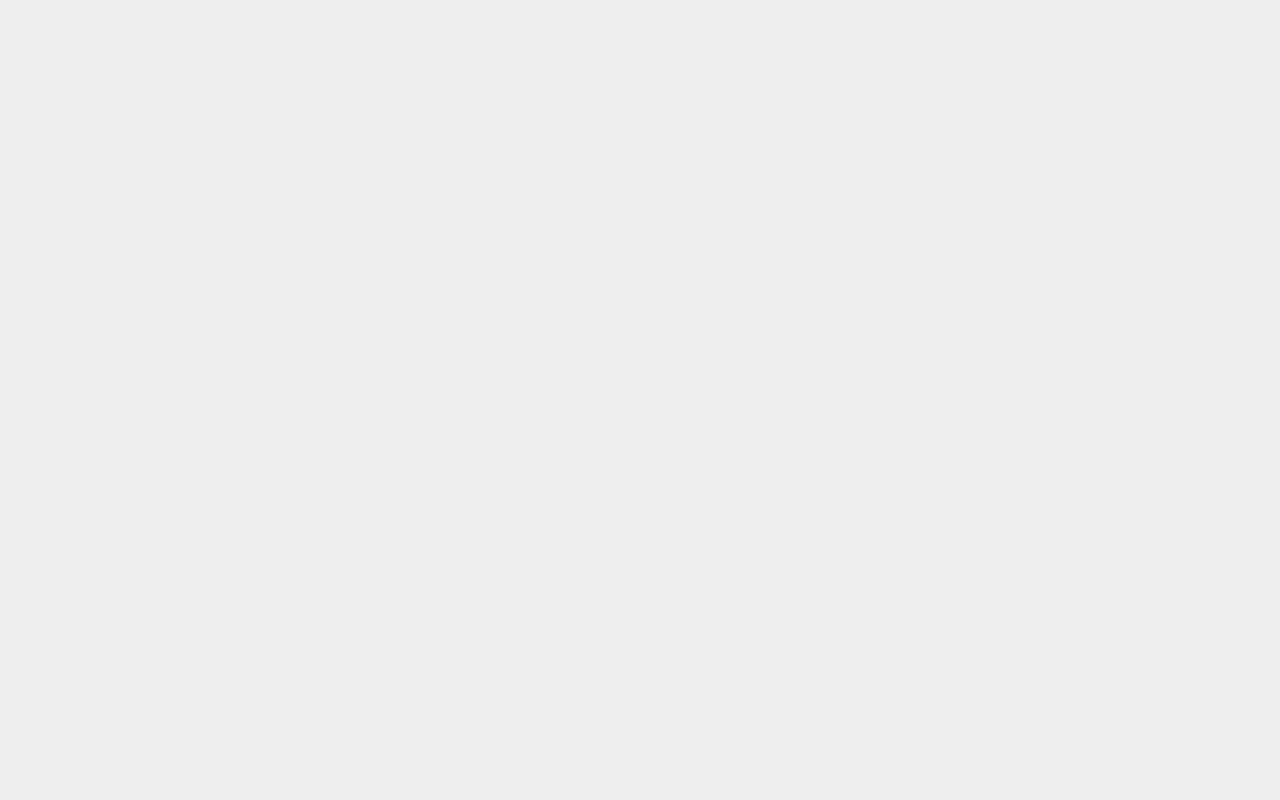
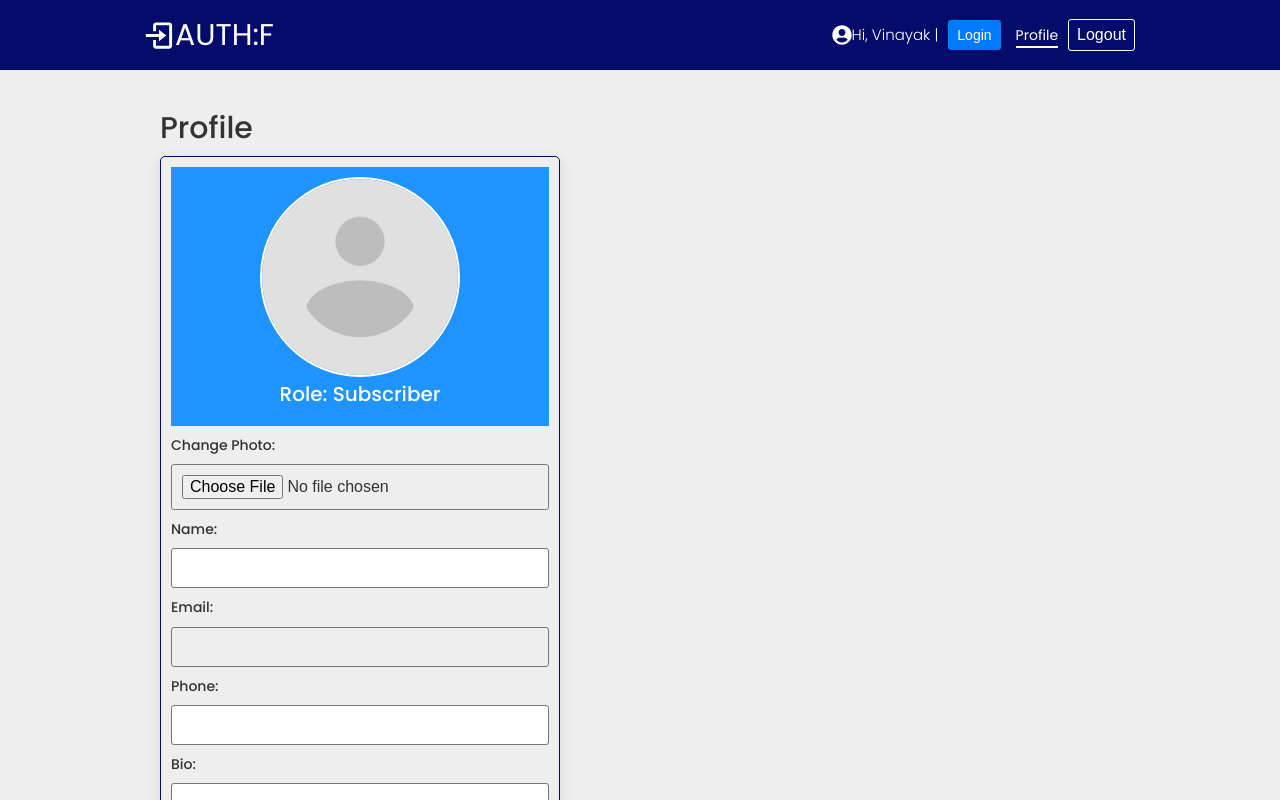
Before and after one commit to VinayakSingh2001/minorProject, a React (Create React App) app in the folder frontend/: page /profile in a window 1280 px wide. Before the commit this address had no page. Shown: the top 800 px of the page. Built offline with nearby package versions, Linux system fonts and the light colour scheme.

Commit message:
Added Profile Component

```diff
--- a/frontend/src/App.js
+++ b/frontend/src/App.js
@@ -7,6 +7,7 @@
 import Reset from "./pages/auth/Reset";
 import LoginWithCode from "./pages/auth/LoginWithCode";
 import Verify from "./pages/auth/Verify";
+import Profile from "./pages/profile/Profile";
 
 function App() {
   return (
@@ -34,6 +35,14 @@
               </Layout>
             }
           />
+          <Route
+            path="/profile"
+            element={
+              <Layout>
+                <Profile />
+              </Layout>
+            }
+          />
         </Routes>
       </BrowserRouter>
     </>
--- /dev/null
+++ b/frontend/src/pages/profile/Profile.js
@@ -0,0 +1,97 @@
+import React, { useState } from "react";
+import Card from "../../components/card/Card";
+import profileImg from "../../assets/avatarr.png";
+import "./Profile.scss";
+
+const initialState = {
+  name: "",
+  email: "",
+  phone: "",
+  bio: "",
+  photo: "",
+  role: "",
+  isVarified: false,
+};
+
+const Profile = () => {
+  const [profile, setProfile] = useState(initialState);
+
+  const handleImageChange = () => {};
+  const handleInputChange = () => {};
+
+  return (
+    <>
+      <section>
+        <div className="container">
+          <h2>Profile</h2>
+          <div className="--flex-start profile">
+            <Card cardClass={"card"}>
+              <div>
+                <div className="profile-photo">
+                  <div>
+                    <img src={profileImg} alt="Profileimg" />
+                    <h3>Role: Subscriber</h3>
+                  </div>
+                </div>
+                <form>
+                  <p>
+                    <label>Change Photo:</label>
+                    <input
+                      type="file"
+                      accept="image/*"
+                      name="image"
+                      onChange={handleImageChange}
+                    />
+                  </p>
+                  <p>
+                    <label>Name:</label>
+                    <input
+                      type="text"
+                      name="name"
+                      value={profile.name}
+                      onChange={handleInputChange}
+                    />
+                  </p>
+                  <p>
+                    <label>Email:</label>
+                    <input
+                      type="email"
+                      name="email"
+                      value={profile.email}
+                      onChange={handleInputChange}
+                      disabled
+                    />
+                  </p>
+                  <p>
+                    <label>Phone:</label>
+                    <input
+                      type="text"
+                      name="phone"
+                      value={profile.phone}
+                      onChange={handleInputChange}
+                    />
+                  </p>
+                  <p>
+                    <label>Bio:</label>
+                    <textarea
+                      name="bio"
+                      value={profile?.bio}
+                      onChange={handleInputChange}
+                      cols="30"
+                      rows="10"
+                    ></textarea>
+                  </p>
+                  <button className="--btn --btn-primary --btn-block">
+                    Update Profile
+                  </button>
+                </form>
+              </div>
+            </Card>
+          </div>
+        </div>
+      </section>
+    </>
+  );
+};
+
+export default Profile;
--- /dev/null
+++ b/frontend/src/pages/profile/Profile.scss
@@ -0,0 +1,59 @@
+.profile {
+    .card {
+      width: 100%;
+      max-width: 400px;
+      padding: 1rem;
+      border: 1px solid #030b6b;
+    }
+    .profile-photo {
+      width: 100%;
+      // border: 1px solid #fff;
+      background-color: var(--light-blue);
+      padding: 1rem;
+      display: flex;
+      justify-content: center;
+      align-items: center;
+      margin-bottom: 1rem;
+
+      & img {
+        width: 200px;
+        height: 200px;
+        border: 2px solid #fff;
+        border-radius: 50%;
+      }
+
+      & h3 {
+        color: #fff;
+        font-size: 2rem;
+        text-align: center;
+      }
+    }
+    form {
+      label {
+        display: block;
+        font-size: 1.4rem;
+        font-weight: 500;
+      }
+      input[type="text"],
+      input[type="number"],
+      input[type="file"],
+      input[type="email"],
+      select,
+      textarea,
+      input[type="password"] {
+        display: block;
+        font-size: 1.6rem;
+        font-weight: 300;
+        padding: 1rem;
+        margin: 1rem auto;
+        width: 100%;
+        border: 1px solid #777;
+        border-radius: 3px;
+        outline: none;
+      }
+
+      // textarea {
+      //   width: 100%;
+      // }
+    }
+  }
```
